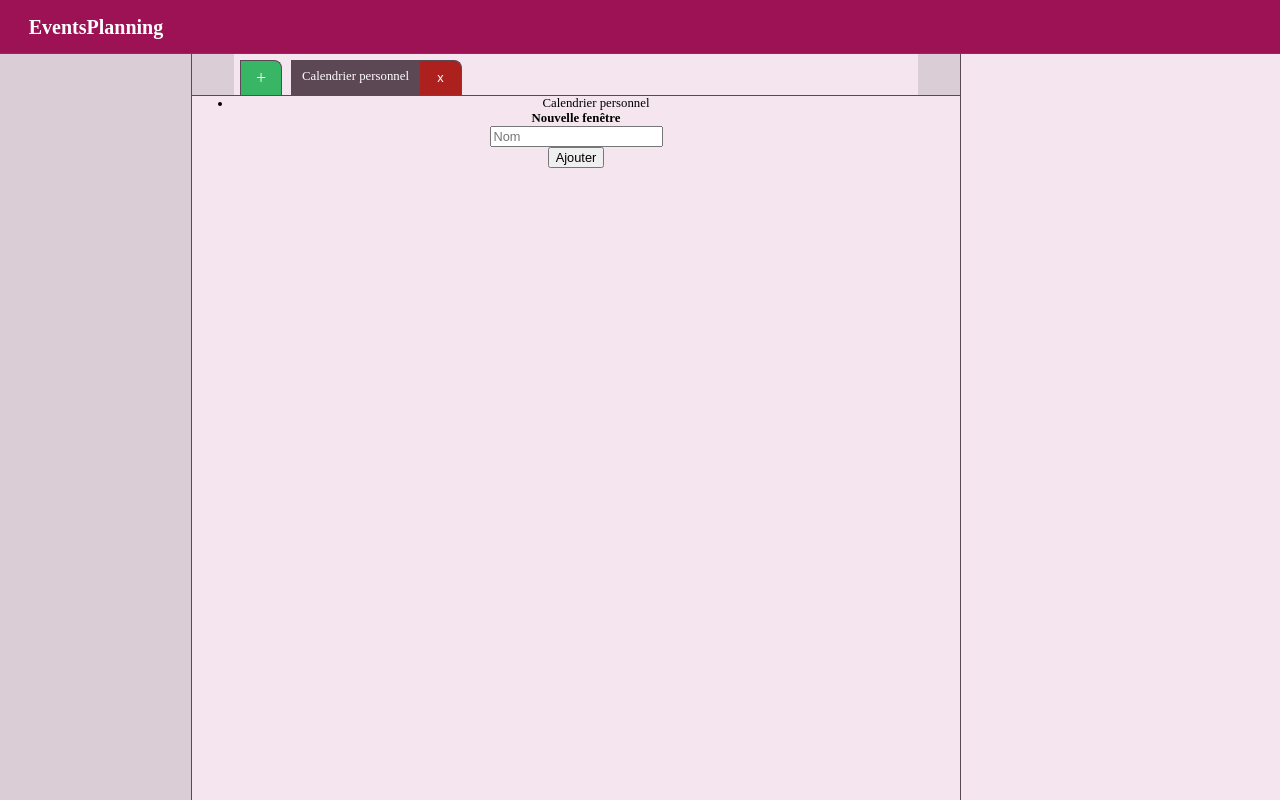
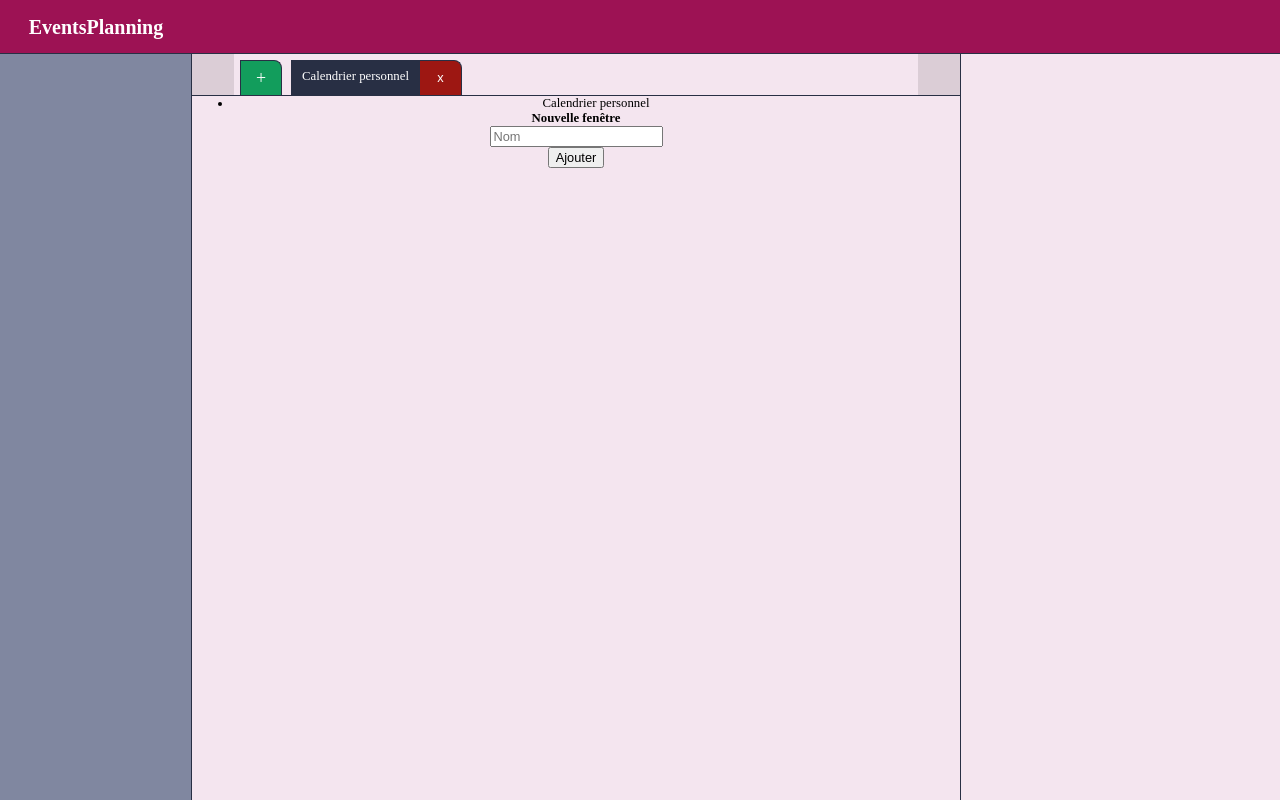
Before and after one commit to SimonMulquin/EventsPlanning, a React (Create React App) app in the folder client/: page / in a window 1280 px wide. Built offline with nearby package versions, Linux system fonts and the light colour scheme.

Commit message:
style enhancement

```diff
--- a/client/src/configs/theme.js
+++ b/client/src/configs/theme.js
@@ -1,12 +1,14 @@
 const mainColor = '#9d1254';
-const secondaryColor = '#5c4755';
+const secondaryColor = '#282f44';
+const secondaryColor_light = "#8087a0";
 
-const valid = '#39b566';
-const error = '#ac211d';
+const valid = '#129d5c';
+const error = '#9d1712';
 
 export default {
   mainColor,
   secondaryColor,
+  secondaryColor_light,
   valid,
   error,
   layout: {
@@ -27,7 +29,8 @@ export default {
       }
     },
     calendar: {
-      width: 57
+      width: 57,
+      border: `1px solid ${secondaryColor}`
     }
   },
   tools: {
--- a/client/src/ui/Layout/Components.jsx
+++ b/client/src/ui/Layout/Components.jsx
@@ -26,7 +26,7 @@ export const LeftTool = styled.div`
   overflow: hidden;
   border-right: ${({ theme }) => theme.layout.border};
   vertical-align: top;
-  background-color: rgba(0,0,0,.1);
+  background-color: ${({theme}) => theme.secondaryColor_light};
 `;
 
 export const RightTool = styled.div`
--- a/client/src/ui/ViewContents/Calendars/Month/style.jsx
+++ b/client/src/ui/ViewContents/Calendars/Month/style.jsx
@@ -12,7 +12,7 @@ export const Calendar = styled.div`
   display: inline-block;
   position: relative;
   width: ${({ theme }) => theme.view.calendar.width};
-  border: ${({ theme }) => theme.layout.border};
+  border: ${({ theme }) => theme.view.calendar.border};
 `;
 
 export const CalendarHead = styled.div`
@@ -30,7 +30,7 @@ export const CalendarHeadElement = styled.div`
   display: inline-block;
   position: relative;
   width: ${props => props.theme.view.calendar.width / props.number }em;
-  border: ${({ theme }) => theme.layout.border};
+  border: ${({ theme }) => theme.view.calendar.border};
 `;
 
 export const CalendarRangeElement = styled(CalendarHeadElement)`
```
